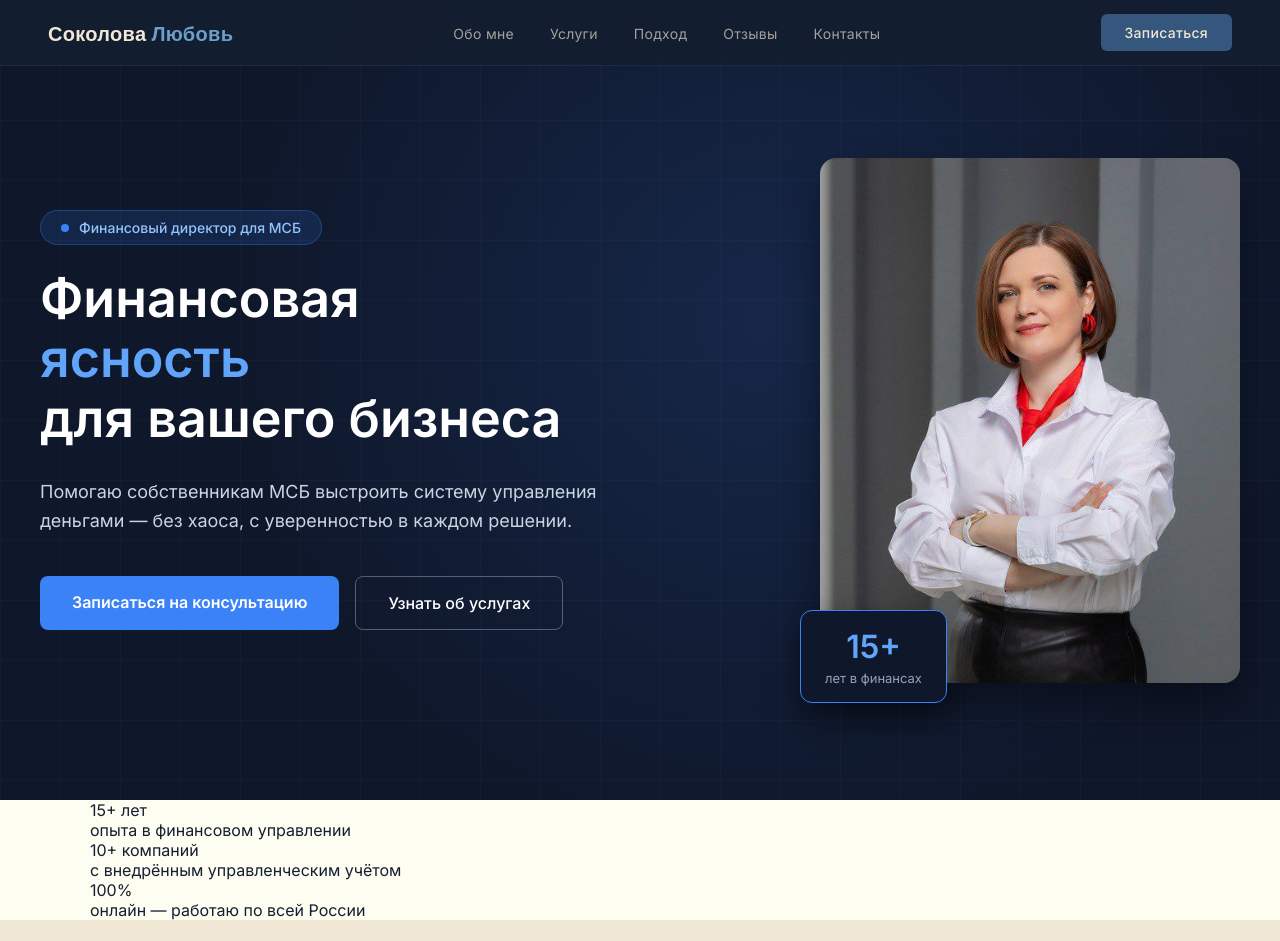
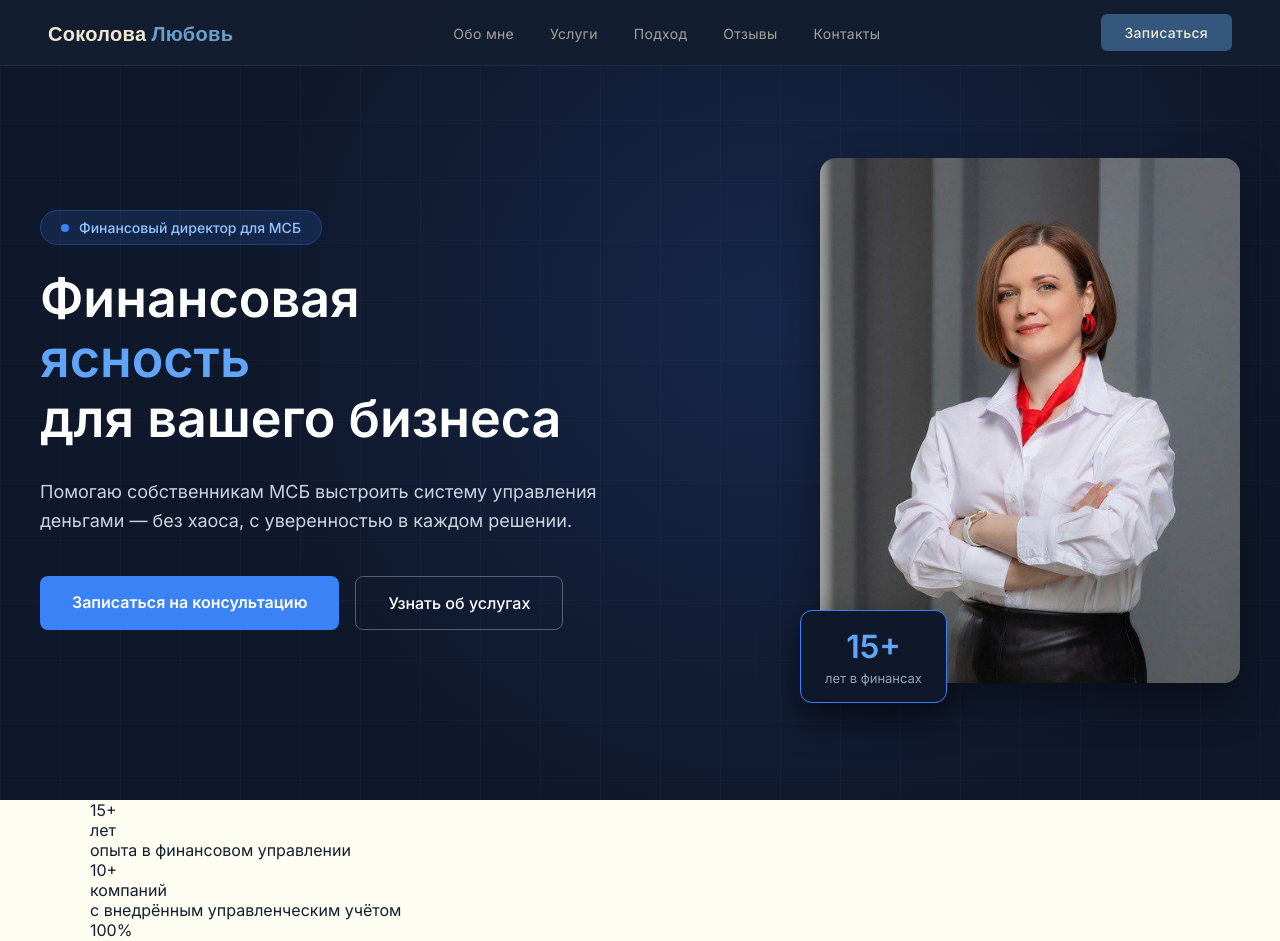
Before and after one commit to Ash-tech-dot/sokolova-finance-mobile-, a Next.js app: page / in a window 1280 px wide. Shown: the top 941 px of the page. Built offline with nearby package versions, Linux system fonts and the light colour scheme.

Commit message:
Add suffix prop to Counter component

```diff
--- a/components/Stats.tsx
+++ b/components/Stats.tsx
@@ -3,7 +3,7 @@
 import { useEffect, useRef, useState } from 'react'
 import styles from './Stats.module.css'
 
-function Counter({ to }: { to: number }) {
+function Counter({ to, suffix = '' }: { to: number; suffix?: string }) {
   const [val, setVal] = useState(0)
   const ref = useRef<HTMLSpanElement>(null)
   const animated = useRef(false)
@@ -11,23 +11,31 @@ function Counter({ to }: { to: number }) {
   useEffect(() => {
     const el = ref.current
     if (!el) return
-    const obs = new IntersectionObserver(([entry]) => {
+    const obs = new IntersectionObserver(
+      ([entry]) => {
         if (entry.isIntersecting && !animated.current) {
           animated.current = true
           let cur = 0
-        const step = Math.ceil(to / 40)
+          const step = Math.max(1, Math.ceil(to / 40))
           const t = setInterval(() => {
             cur = Math.min(cur + step, to)
             setVal(cur)
             if (cur >= to) clearInterval(t)
           }, 45)
         }
-    }, { threshold: 0.5 })
+      },
+      { threshold: 0.5 }
+    )
     obs.observe(el)
     return () => obs.disconnect()
   }, [to])
 
-  return <span ref={ref}>{val}</span>
+  return (
+    <span ref={ref}>
+      {val}
+      {suffix}
+    </span>
+  )
 }
 
 export default function Stats() {
@@ -35,16 +43,23 @@ export default function Stats() {
     <div className={styles.bar}>
       <div className={styles.inner}>
         <div className={styles.stat}>
-          <div className={styles.num}><Counter to={15} />+ лет</div>
+          <div className={styles.num}>
+            <Counter to={15} suffix="+" />
+          </div>
+          <div className={styles.unit}>лет</div>
           <div className={styles.lbl}>опыта в финансовом управлении</div>
         </div>
         <div className={styles.stat}>
-          <div className={styles.num}><Counter to={10} />+ компаний</div>
+          <div className={styles.num}>
+            <Counter to={10} suffix="+" />
+          </div>
+          <div className={styles.unit}>компаний</div>
           <div className={styles.lbl}>с внедрённым управленческим учётом</div>
         </div>
         <div className={styles.stat}>
           <div className={styles.num}>100%</div>
-          <div className={styles.lbl}>онлайн — работаю по всей России</div>
+          <div className={styles.unit}>онлайн</div>
+          <div className={styles.lbl}>работаю по всей России</div>
         </div>
       </div>
     </div>
```
Lines whose indentation alone changed are shown as unchanged.
